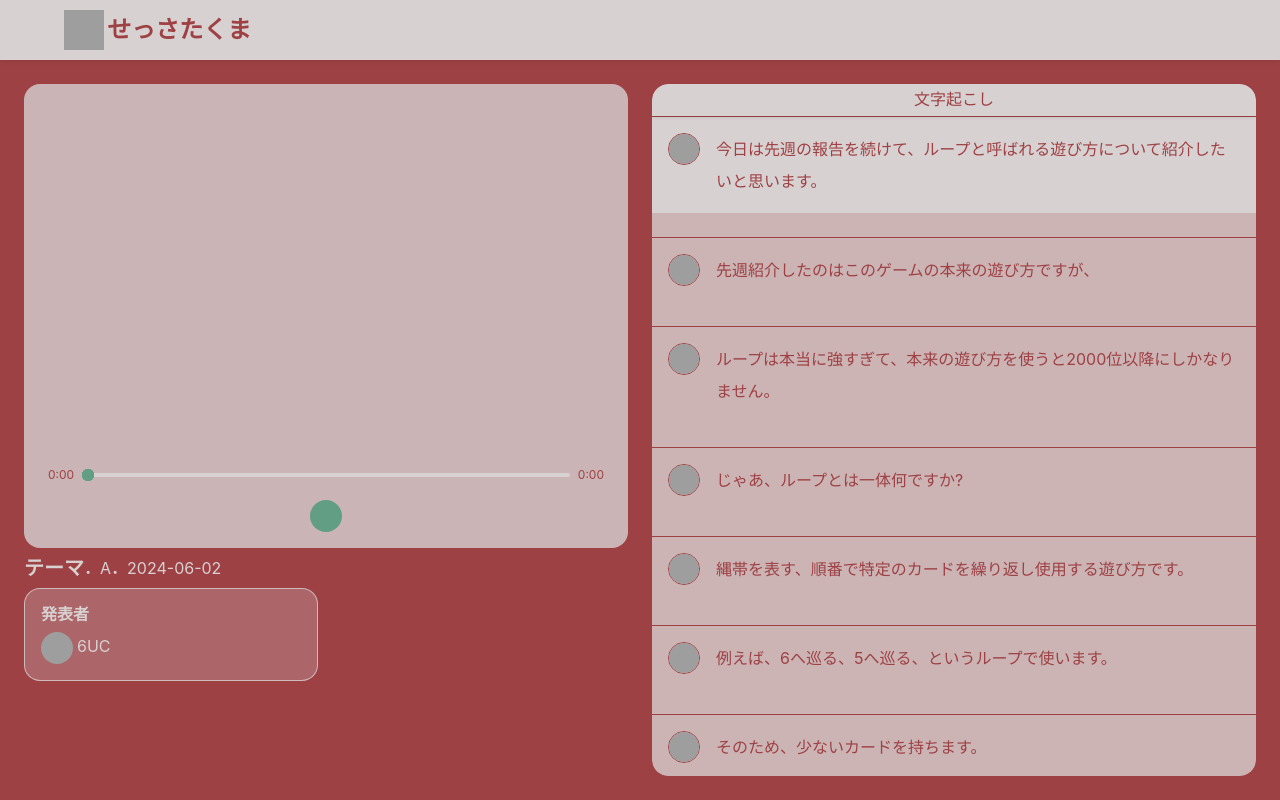
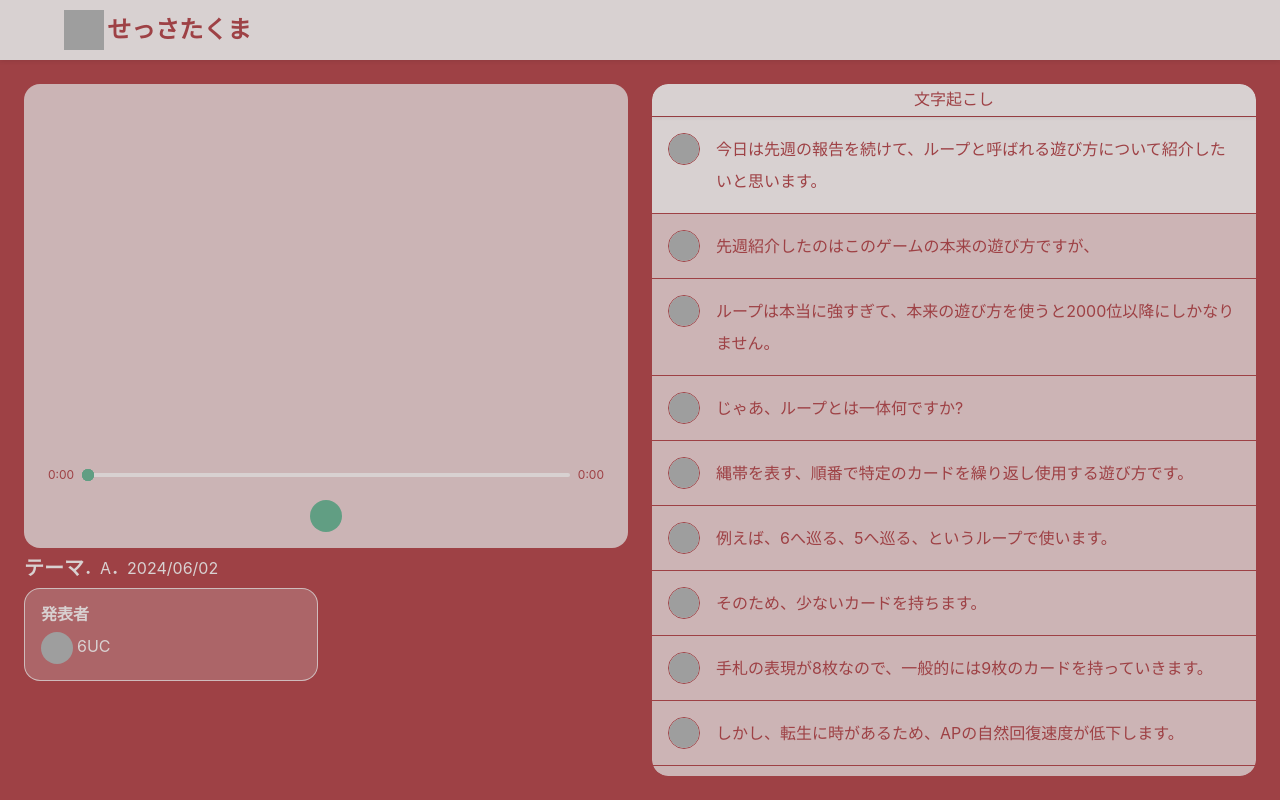
Before and after one commit to sessatakuma/jpcorrect-frontend, a React app: page / in a window 1280 px wide. Built offline with nearby package versions, Linux system fonts and the light colour scheme; grey boxes are pictures that could not be loaded; the HTML template or start-up script is replaced by a standard one.

Commit message:
refactor: unify the format of date and fix comment

```diff
--- a/src/components/Transcript.css
+++ b/src/components/Transcript.css
@@ -142,17 +142,11 @@
     box-sizing: border-box;
 
     background: var(--clr-primary-200);
-<<<<<<< HEAD
-
-=======
-    z-index: 0;
->>>>>>> ff871d2 (feat: delete chinese and dark button)
     height: 0;
     padding: 0;
     width: 100%;
     transition: .2s;
     margin: 0;
-<<<<<<< HEAD
 
     .caption-container:has(.caption.expanded) & {
         height: auto;
@@ -161,13 +155,6 @@
             height: 4rem;
         } */
     }
-=======
-}
-
-.caption-container:has(.caption.expanded) .note {
-    height: auto;
-    padding: 5rem;
->>>>>>> ff871d2 (feat: delete chinese and dark button)
 }
 
 .caption-container .close-note {
--- a/src/components/VideoInfo.jsx
+++ b/src/components/VideoInfo.jsx
@@ -5,6 +5,7 @@ import useTranscript from '../hook/useTranscript.js';
 export default function VideoInfo() {
     const { date = '----/--/--', practice_type = '未定', transcripts } = useTranscript();
 	const groupCount = 1;
+
 	return (
 		<div className='info'>
 			<div className='video-info'>
@@ -12,7 +13,7 @@ export default function VideoInfo() {
 				<span className='dot'>．</span>
 				<span className='event-type'>{practice_type}</span>
 				<span className='dot'>．</span>
-				<span className='date'>{date}</span>
+				<span className='date'>{date.replace(/[^0-9]/g, '/')}</span>
 			</div>
 			<div className='participant-info'>
 				{Array.from({ length: groupCount }, (_, i) => i + 1).map(
--- a/src/hook/useTranscript.js
+++ b/src/hook/useTranscript.js
@@ -11,7 +11,7 @@ export default function getCaptionData() {
     const transcripts = data.transcripts.map((transcript) => {
         // Gather feedbacks for this transcript that have highlight_part
         const feedbacks = (transcript.feedback_ids || []).map((id) => data.feedbacks[id]);
-        // Prepare highlights: ficnd all highlight_part substrings and their indices
+        // Prepare highlights: find all highlight_part substrings and their indices
         let highlights = [];
         feedbacks.forEach((fb) => {
             if (fb && fb.highlight_part) {
```
